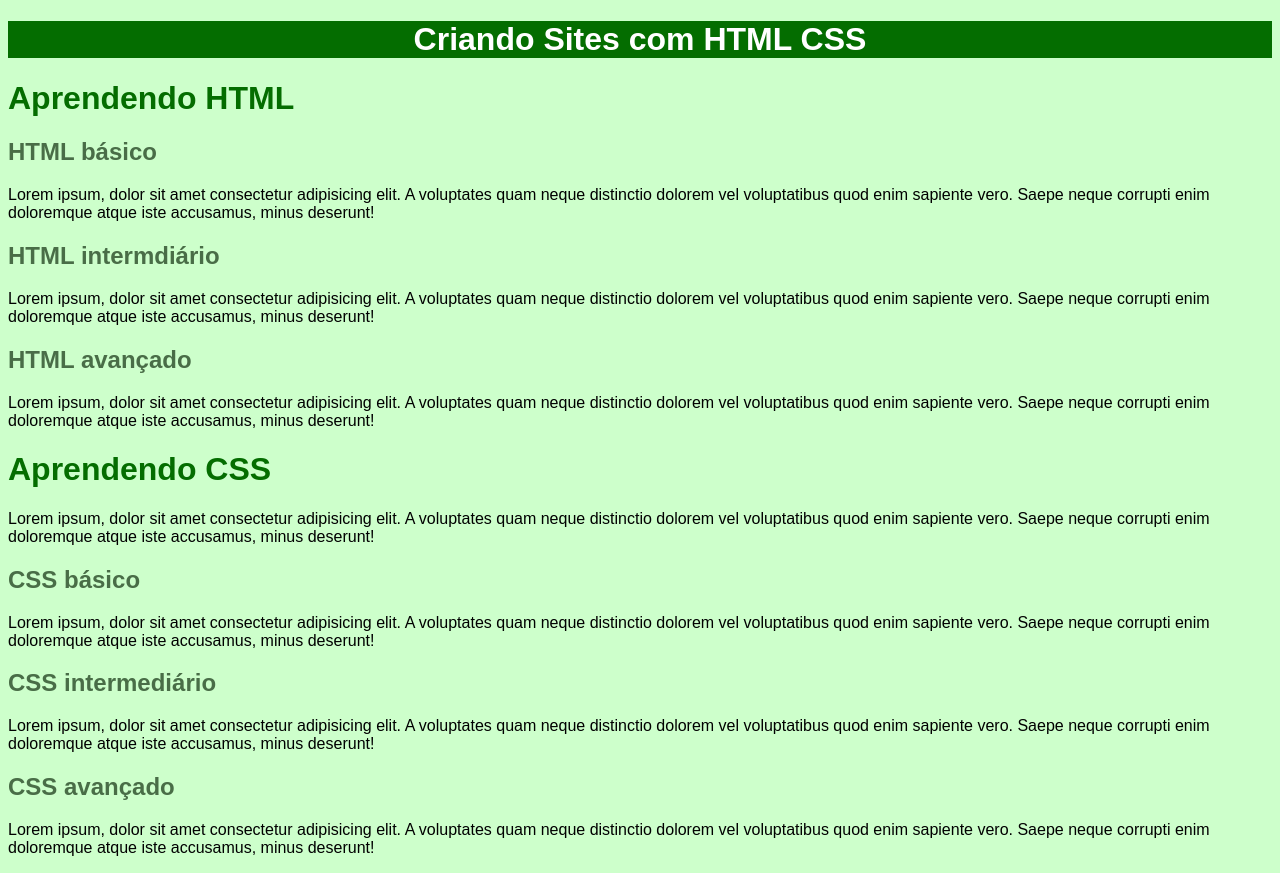
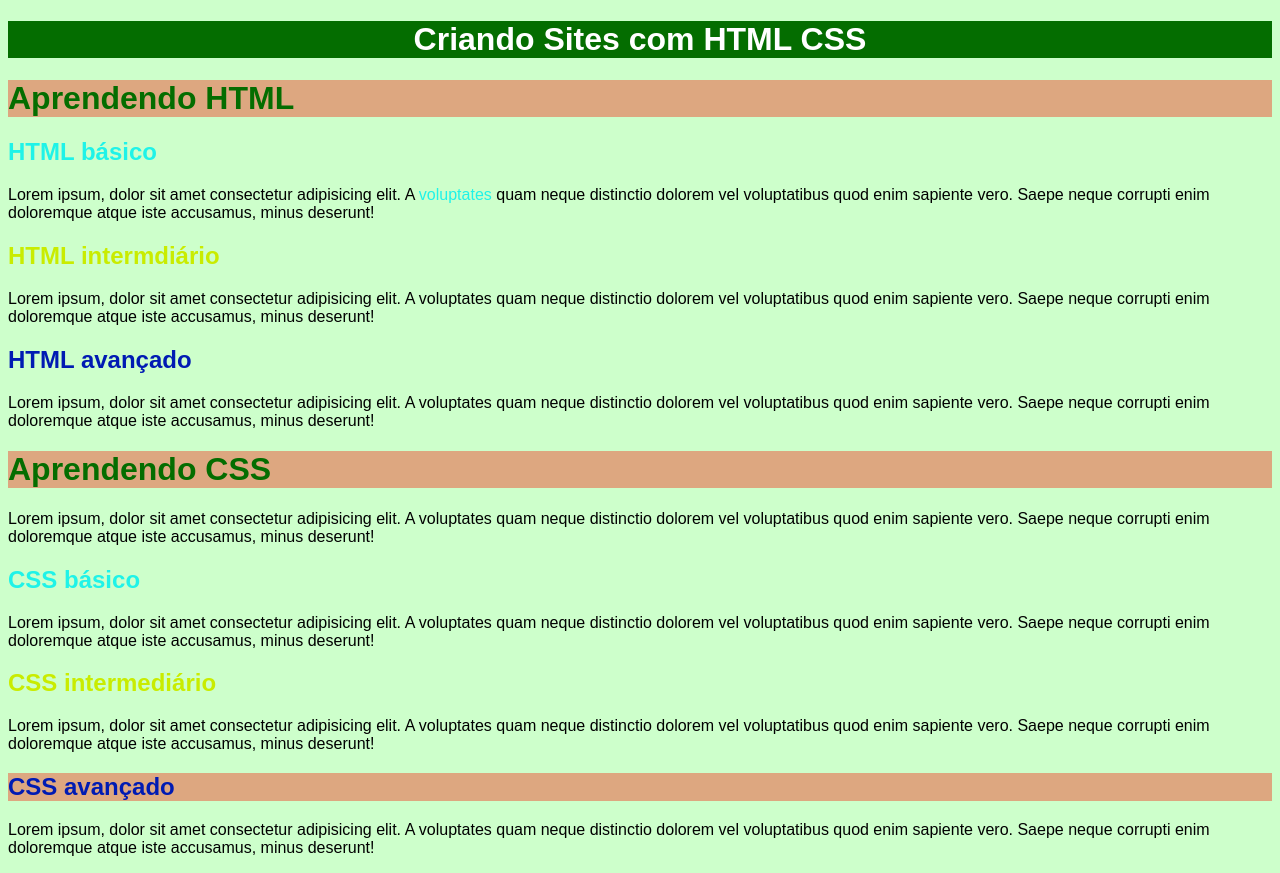
Before and after one commit to o-leandro/html-css, a plain HTML site: page exercicios/ex019/seletor01.html in a window 1280 px wide. Drawn offline with Linux system fonts and the light colour scheme.

Commit message:
diferenças entre id e class

```diff
--- a/exercicios/ex019/seletor01.html
+++ b/exercicios/ex019/seletor01.html
@@ -8,20 +8,20 @@
 </head>
 <body>
     <h1 id="principal">Criando Sites com HTML CSS</h1>
-    <h1>Aprendendo HTML</h1>
-    <h2>HTML básico</h2>
+    <h1 class="destaque">Aprendendo HTML</h1>
+    <h2 class="basico">HTML básico</h2>
+    <p>Lorem ipsum, dolor sit amet consectetur adipisicing elit. A <span class="basico">voluptates</span> quam neque distinctio dolorem vel voluptatibus quod enim sapiente vero. Saepe neque corrupti enim doloremque atque iste accusamus, minus deserunt!</p>
+    <h2 class="intermediario">HTML intermdiário</h2>
     <p>Lorem ipsum, dolor sit amet consectetur adipisicing elit. A voluptates quam neque distinctio dolorem vel voluptatibus quod enim sapiente vero. Saepe neque corrupti enim doloremque atque iste accusamus, minus deserunt!</p>
-    <h2>HTML intermdiário</h2>
+    <h2 class="avancado">HTML avançado</h2>
     <p>Lorem ipsum, dolor sit amet consectetur adipisicing elit. A voluptates quam neque distinctio dolorem vel voluptatibus quod enim sapiente vero. Saepe neque corrupti enim doloremque atque iste accusamus, minus deserunt!</p>
-    <h2>HTML avançado</h2>
+    <h1 class="destaque">Aprendendo CSS</h1>
     <p>Lorem ipsum, dolor sit amet consectetur adipisicing elit. A voluptates quam neque distinctio dolorem vel voluptatibus quod enim sapiente vero. Saepe neque corrupti enim doloremque atque iste accusamus, minus deserunt!</p>
-    <h1>Aprendendo CSS</h1>
+    <h2 class="basico">CSS básico</h2>
     <p>Lorem ipsum, dolor sit amet consectetur adipisicing elit. A voluptates quam neque distinctio dolorem vel voluptatibus quod enim sapiente vero. Saepe neque corrupti enim doloremque atque iste accusamus, minus deserunt!</p>
-    <h2>CSS básico</h2>
+    <h2 class="intermediario">CSS intermediário</h2>
     <p>Lorem ipsum, dolor sit amet consectetur adipisicing elit. A voluptates quam neque distinctio dolorem vel voluptatibus quod enim sapiente vero. Saepe neque corrupti enim doloremque atque iste accusamus, minus deserunt!</p>
-    <h2>CSS intermediário</h2>
-    <p>Lorem ipsum, dolor sit amet consectetur adipisicing elit. A voluptates quam neque distinctio dolorem vel voluptatibus quod enim sapiente vero. Saepe neque corrupti enim doloremque atque iste accusamus, minus deserunt!</p>
-    <h2>CSS avançado</h2>
+    <h2 class="avancado destaque">CSS avançado</h2>
     <p>Lorem ipsum, dolor sit amet consectetur adipisicing elit. A voluptates quam neque distinctio dolorem vel voluptatibus quod enim sapiente vero. Saepe neque corrupti enim doloremque atque iste accusamus, minus deserunt!</p>
 
 </body>
--- a/exercicios/ex019/style.css
+++ b/exercicios/ex019/style.css
@@ -1,8 +1,8 @@
 @charset "UTF-8";
 
 /*
-    em HTML é id = em CSS é #
-    em HTML é class = em CSS é .
+    em HTML é id = em CSS é # (só pode um elemento)
+    em HTML é class = em CSS é . (pode vários elementos)
 */
 
 body {
@@ -25,3 +25,19 @@ h1 {
 h2 {
     color: rgb(73, 109, 71);
 }
+
+.basico {
+    color: rgb(31, 243, 232);
+}
+
+.intermediario {
+    color: rgb(201, 236, 0);
+}
+
+.avancado {
+    color: rgb(0, 27, 179);
+}
+
+.destaque {
+    background-color: rgb(221, 167, 128);
+}
```
